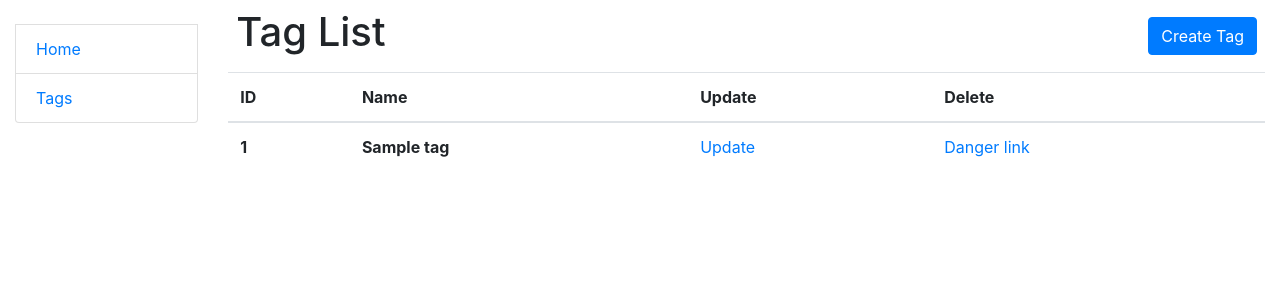
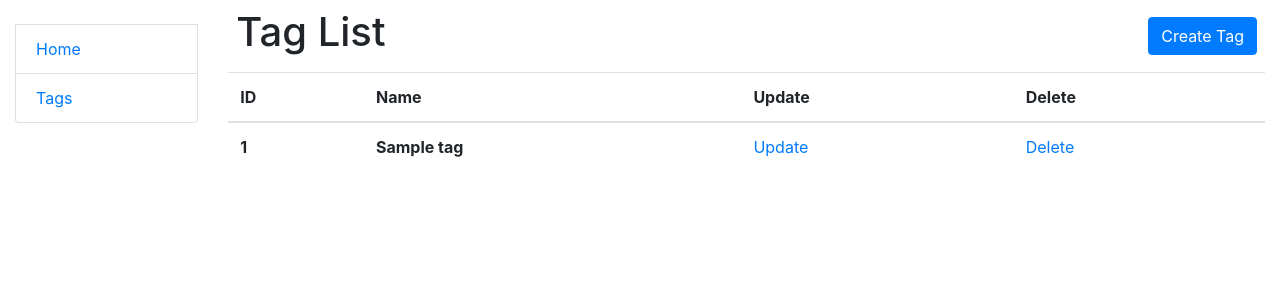
Before and after one commit to pnakongit/simple-todo-list, a Django app: page /tags/ in a window 1280 px wide. Shown: the top 300 px of the page. Run offline with Django 5.2, Linux system fonts and the light colour scheme; tables that the repository leaves empty hold one stand-in row (values such as "Sample post").

Commit message:
Add links to tag_create, tag_update & tag_delete in tag_list.html

```diff
--- a/templates/todo_list/tag_list.html
+++ b/templates/todo_list/tag_list.html
@@ -5,7 +5,7 @@
     <h1>
       Tag List
     </h1>
-    <a class="btn btn-primary" href="#" role="button">Create Tag</a>
+    <a class="btn btn-primary" href="{% url "todo_list:tag_create" %}" role="button">Create Tag</a>
   </div>
   {% if tag_list %}
     <table class="table">
@@ -22,8 +22,8 @@
         <tr>
           <th scope="row">{{ tag.pk }}</th>
           <td class="font-weight-bold">{{ tag.name }}</td>
-          <td><a href="#" class="link-primary">Update</a></td>
-          <td><a href="#" class="link-danger">Danger link</a></td>
+          <td><a href="{% url "todo_list:tag_update" tag.pk %}" class="link-primary">Update</a></td>
+          <td><a href="{% url "todo_list:tag_delete" tag.pk %}" class="link-danger">Delete</a></td>
         </tr>
       {% endfor %}
       </tbody>
```
